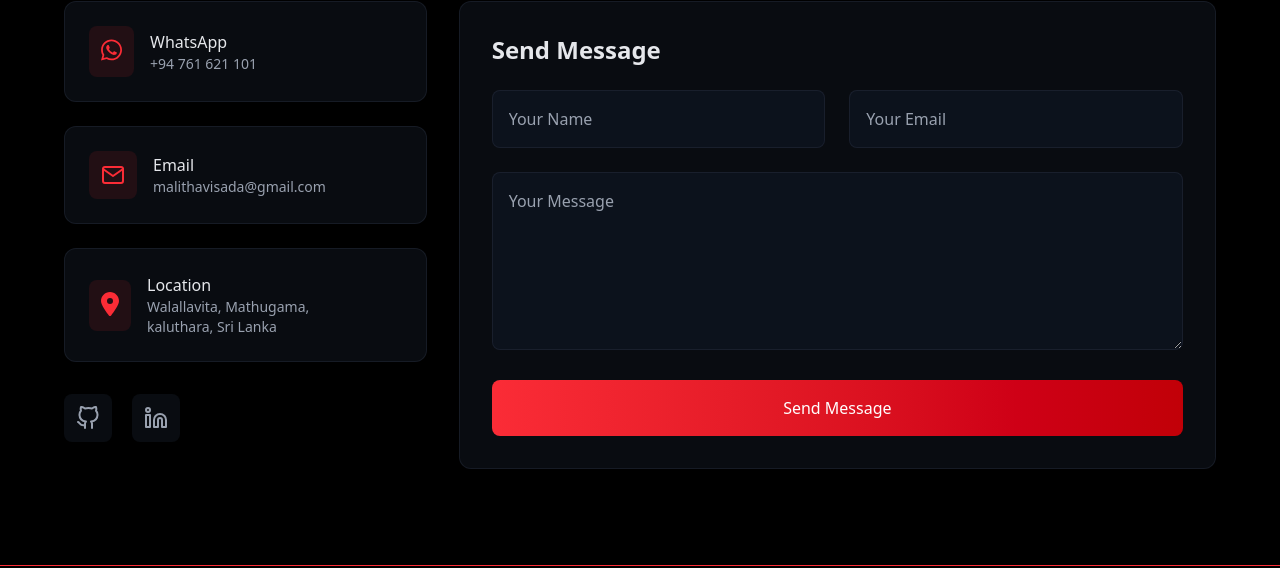
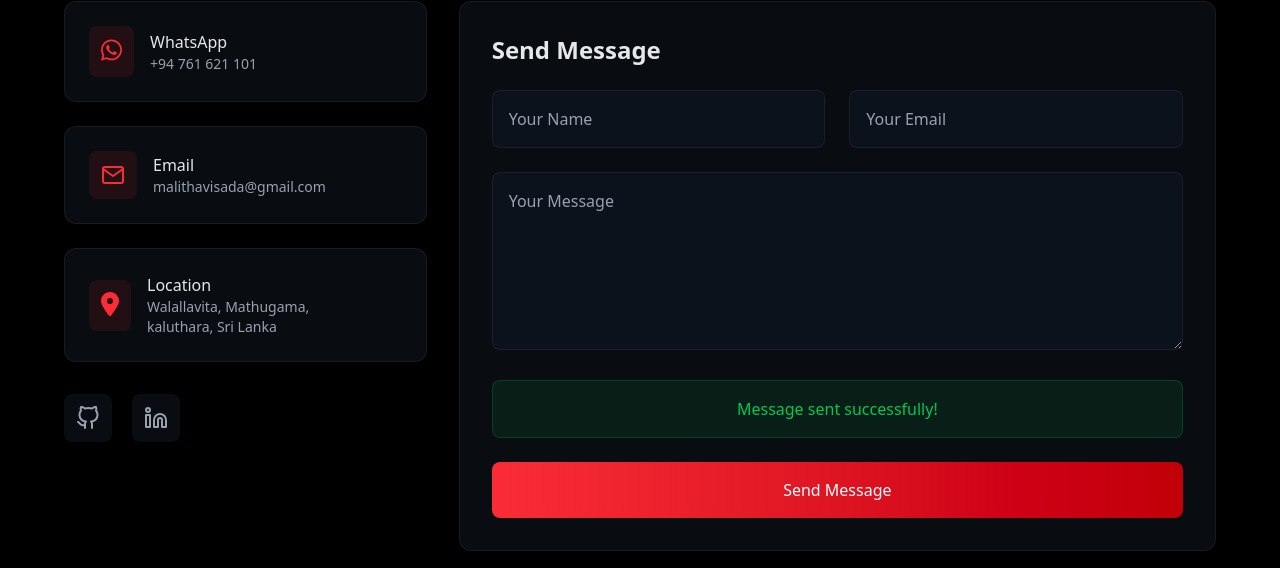
Before and after one commit to Malitha-Gunathilaka/my-portfolio, a React (Vite) app: page / in a window 1280 px wide. Both pictures are taken after typing "Sample", "name@example.com", "Sample" into the empty fields and a click on the button "Send Message". Shown: the part 3903-4471 px from the top of the page. Built offline with nearby package versions, Linux system fonts and the light colour scheme; no server answers; a web font is replaced by a local one.

Commit message:
Add status message handling to Contact component for user feedback

```diff
--- a/src/components/Contact.jsx
+++ b/src/components/Contact.jsx
@@ -7,6 +7,7 @@ import { faLocationDot } from "@fortawesome/free-solid-svg-icons";
 
 export default function Contact() {
   const [loading, setLoading] = useState(false); // State to manage loading state
+  const [status, setStatus] = useState(""); // Add this line
   const [formData, setFormData] = useState({
     name: "",
     email: "",
@@ -16,6 +17,7 @@ export default function Contact() {
   const handleSubmit = async (e) => {
     e.preventDefault();
     setLoading(true);
+    setStatus(""); // Clear previous status
 
     try {
       await emailjs.send(
@@ -26,10 +28,10 @@ export default function Contact() {
       );
 
       setFormData({ name: "", email: "", message: "" });
-      alert("Message sent successfully!");
+      setStatus("Message sent successfully!"); // Set success message
     } catch (error) {
       console.error("Email error:", error);
-      alert("Error sending message. Please try again.");
+      setStatus("Failed to send message. Please try again."); // Set error message
     } finally {
       setLoading(false);
     }
@@ -66,7 +68,10 @@ export default function Contact() {
             >
               <div className="flex items-center gap-4">
                 <div className="p-3 bg-red-500/10 rounded-lg group-hover:bg-red-500/20 transition-colors">
-                  <FontAwesomeIcon icon={faWhatsapp} className="text-2xl text-red-500" />
+                  <FontAwesomeIcon
+                    icon={faWhatsapp}
+                    className="text-2xl text-red-500"
+                  />
                 </div>
                 <div>
                   <h3 className="text-gray-200 font-medium">WhatsApp</h3>
@@ -86,7 +91,9 @@ export default function Contact() {
                 </div>
                 <div>
                   <h3 className="text-gray-200 font-medium">Email</h3>
-                  <p className="text-gray-400 text-sm">malithavisada@gmail.com</p>
+                  <p className="text-gray-400 text-sm">
+                    malithavisada@gmail.com
+                  </p>
                 </div>
               </div>
             </a>
@@ -95,11 +102,18 @@ export default function Contact() {
             <div className="p-6 bg-gray-800/30 backdrop-blur-sm rounded-xl border border-gray-700/30">
               <div className="flex items-center gap-4">
                 <div className="p-3 bg-red-500/10 rounded-lg">
-                  <FontAwesomeIcon icon={faLocationDot} className="text-2xl text-red-500" />
+                  <FontAwesomeIcon
+                    icon={faLocationDot}
+                    className="text-2xl text-red-500"
+                  />
                 </div>
                 <div>
                   <h3 className="text-gray-200 font-medium">Location</h3>
-                  <p className="text-gray-400 text-sm">Walallavita, Mathugama,<br />kaluthara, Sri Lanka</p>
+                  <p className="text-gray-400 text-sm">
+                    Walallavita, Mathugama,
+                    <br />
+                    kaluthara, Sri Lanka
+                  </p>
                 </div>
               </div>
             </div>
@@ -128,7 +142,9 @@ export default function Contact() {
           {/* Contact Form */}
           <div className="lg:col-span-2">
             <div className="bg-gray-800/30 backdrop-blur-sm p-8 rounded-xl border border-gray-700/30">
-              <h3 className="text-2xl font-semibold text-gray-200 mb-6">Send Message</h3>
+              <h3 className="text-2xl font-semibold text-gray-200 mb-6">
+                Send Message
+              </h3>
               <form onSubmit={handleSubmit} className="space-y-6">
                 <div className="grid md:grid-cols-2 gap-6">
                   <input
@@ -159,6 +175,20 @@ export default function Contact() {
                   className="w-full p-4 bg-gray-900/50 rounded-lg text-white placeholder-gray-400 focus:outline-none focus:ring-2 focus:ring-red-500 border border-gray-700/30"
                   required
                 ></textarea>
+
+                {/* Add the status message here */}
+                {status && (
+                  <div
+                    className={`p-4 rounded-lg text-center transition-all duration-300 ${
+                      status.includes("Failed")
+                        ? "bg-red-500/10 text-red-500 border border-red-500/20"
+                        : "bg-green-500/10 text-green-500 border border-green-500/20"
+                    }`}
+                  >
+                    {status}
+                  </div>
+                )}
+
                 <button
                   type="submit"
                   disabled={loading}
```
